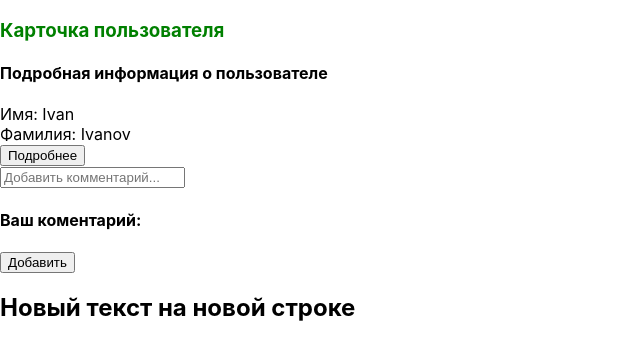
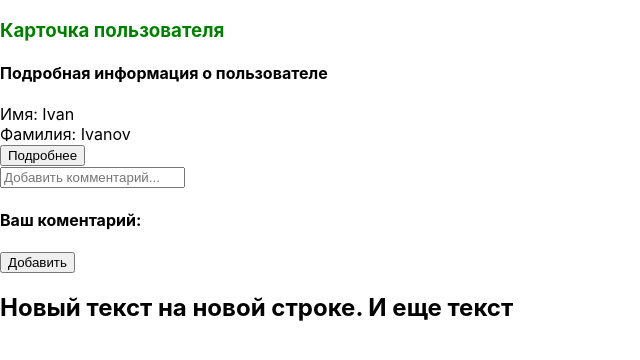
Before and after one commit to tvivlad/react_workflows, a React (Create React App) app: page / in a window 1280 px wide. Shown: the top 360 px of the page, without its empty margins (0-640 px from the left). Built offline with nearby package versions, Linux system fonts and the light colour scheme.

Commit message:
additional text

```diff
--- a/src/App.js
+++ b/src/App.js
@@ -48,7 +48,7 @@ function App() {
         </h4>
         <button>Добавить</button>
 
-        <h2>Новый текст на новой строке</h2>
+        <h2>Новый текст на новой строке. И еще текст</h2>
       </div>
     </div>
   )
```
